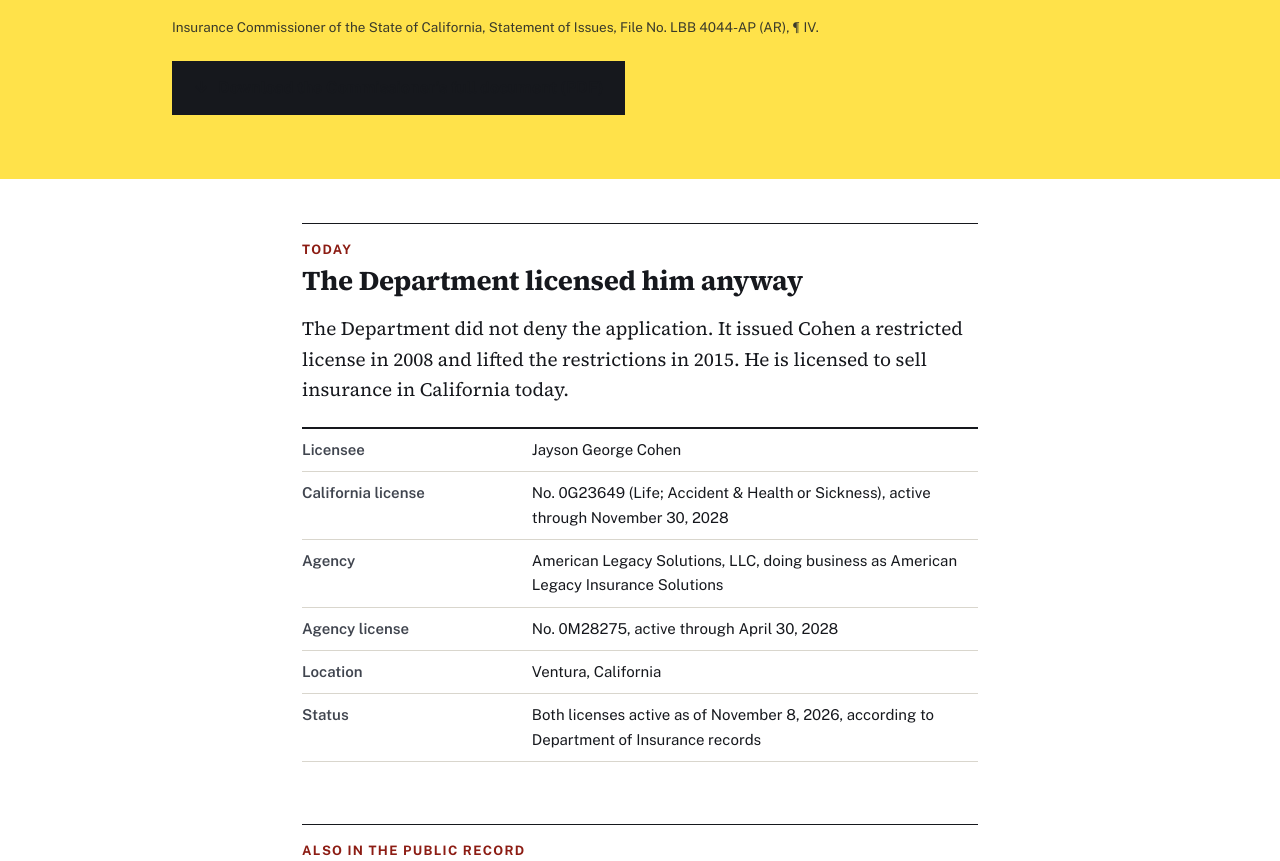
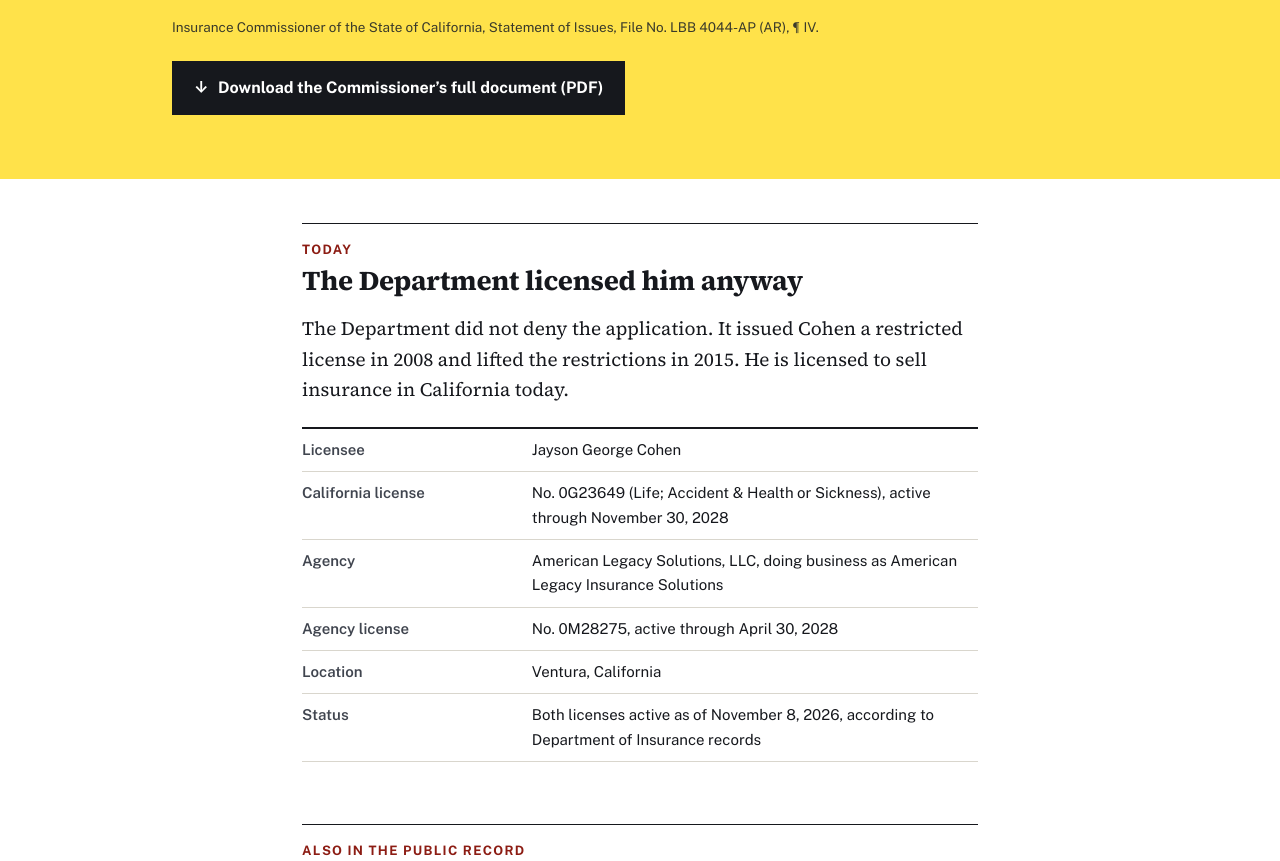
Before and after one commit to martin57290-png/Jayson-Cohen-, a plain HTML site: page index.html in a window 1280 px wide. Shown: the part 6519-7380 px from the top of the page. Drawn offline with nearby package versions, Linux system fonts and the light colour scheme.

Commit message:
Fix invisible download-button text in the yellow band
Co-Authored-By: Claude Fable 5.2 <noreply@anthropic.com>
Claude-Session: https://claude.ai/code/session_013tozXsfprD3eCEKsVFFRva

```diff
--- a/styles.css
+++ b/styles.css
@@ -261,3 +261,8 @@ footer { margin-top: 40px; }
 .scrollcue a { color: var(--ink); text-decoration: none; border-bottom: 4px solid var(--hl); padding-bottom: 4px; }
 .scrollcue a:hover { background: var(--hl); }
 .hero { padding-bottom: 54px; }
+
+/* button text must win over section link colors */
+a.btn { color: #14161a; }
+a.btn.btn-dark, .band a.btn.btn-dark { color: #fff; }
+a.btn.btn-dark:hover, .band a.btn.btn-dark:hover { color: var(--hl); }
```
